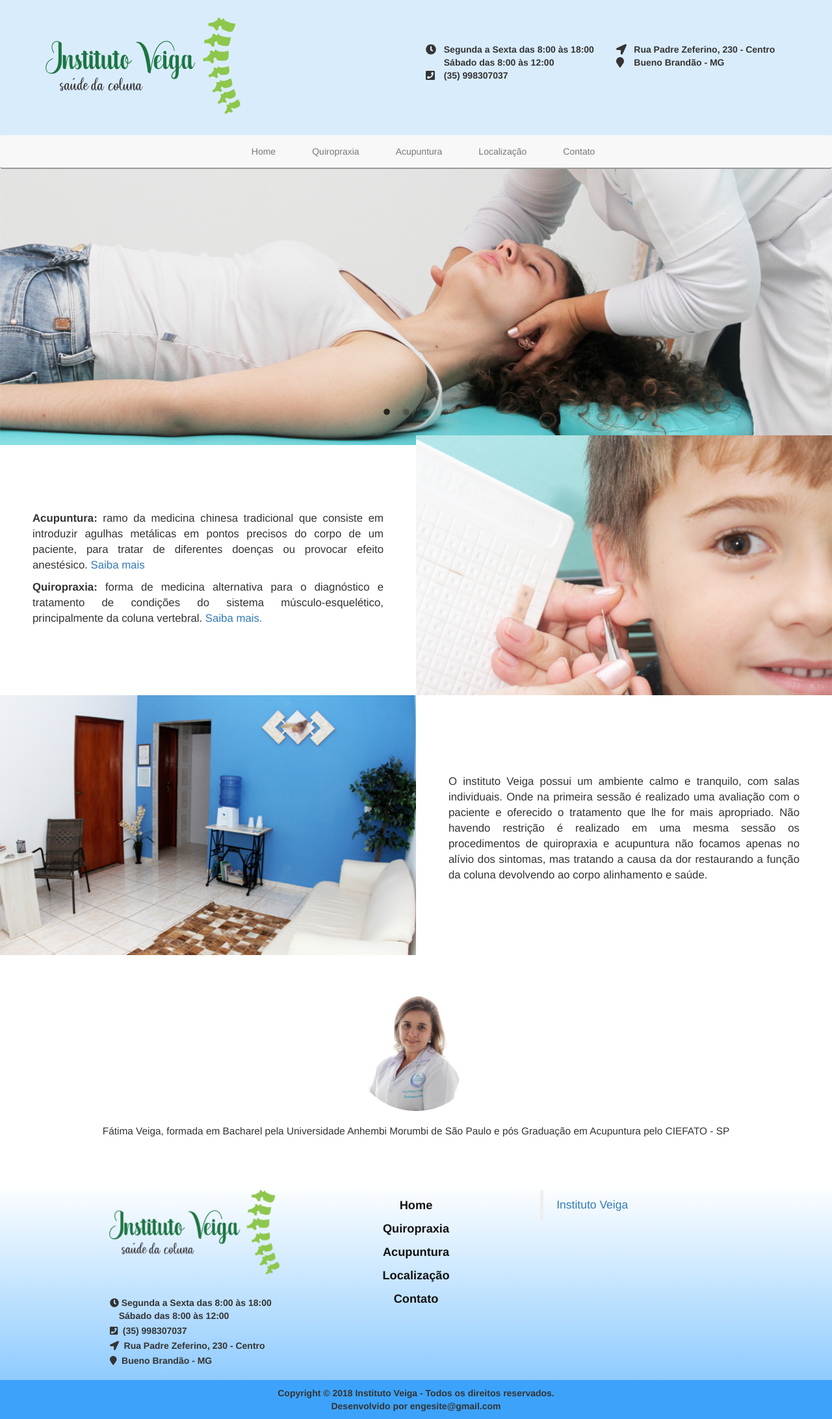
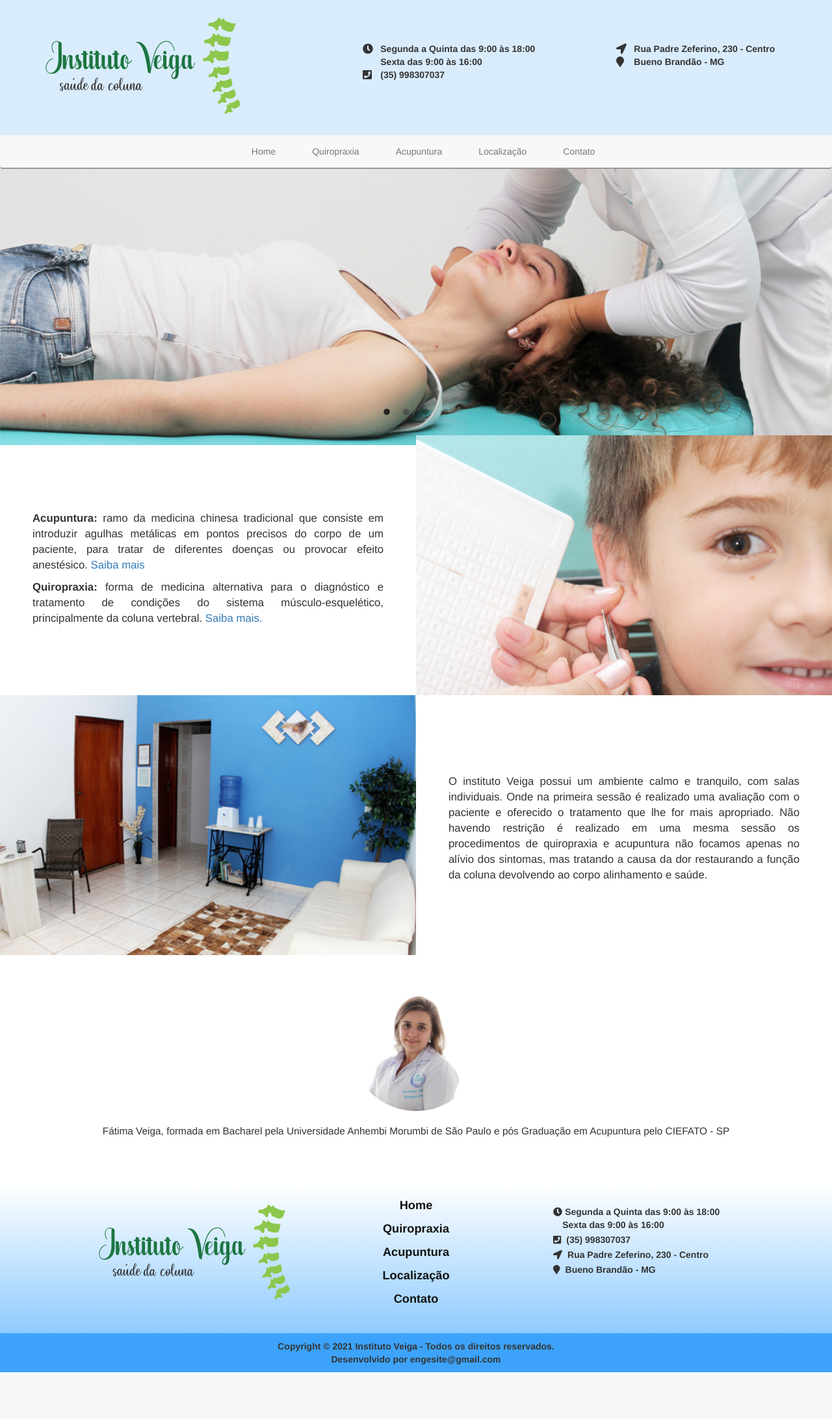
Before and after one commit to henriquevm/site-instituto-veiga, a PHP site: page / in a window 1280 px wide. Shown: the whole page at 65% size. After the commit the page ends 2112 px from the top, so only its background shows below. Run offline with PHP 8.4, Linux system fonts and the light colour scheme; some libraries are stand-ins or nearby versions; some web fonts are replaced.

Commit message:
update fooder and header

```diff
--- a/css/base.css
+++ b/css/base.css
@@ -7,7 +7,9 @@ body {
 .cabecalho {
   margin-bottom: 30px;
 }
-
+.footerMargin {
+  margin-top: 30px;
+}
 #topo {
   height: 100%;
   background: #d9ecfc;
@@ -39,7 +41,7 @@ body {
 }
 
 .texto-header {
-  margin-top: 25%;
+  margin-top: 65px;
   font-weight: bold;
 }
 .texto-header span {
--- a/inc/footer.php
+++ b/inc/footer.php
@@ -1,17 +1,9 @@
 <footer id="rodape">
 		<div class="container">
 			<div class="row">
-				<div class="col-md-5">
+				<div class="col-md-5 footerMargin">
 					<div class="row">
-						<div class="col-md-12">
-							<a href="index.php"><img src="img/logo-menu.png" class="img-responsive logo-rodape"><br></a>
-							<div class="texto-header">
-								<span><i class="fas fa-clock"></i>&nbsp;Segunda a Sexta das 8:00 às 18:00<br />&emsp;Sábado das 8:00 às 12:00</span>
-								<span><i class="fas fa-phone-square"></i>&nbsp;&nbsp;(35) 998307037</span>
-								<span><i class="fas fa-location-arrow"></i>&nbsp;&nbsp;Rua Padre Zeferino, 230 - Centro</span>
-								<span><i class="fas fa-map-marker"></i>&nbsp;&nbsp;Bueno Brandão - MG</span>
-							</div>
-						</div>
+						<a href="index.php"><img src="img/logoSVG.svg" class="img-responsive logo-rodape"><br></a>
 					</div>
 				</div>
 				<div class="col-md-2">
@@ -25,6 +17,16 @@
 				</div>
 				<div class="col-md-5">
 					<div class="row">
+						<div class="col-md-12 footerMargin">
+							<div class="texto-header">
+								<span><i class="fas fa-clock"></i>&nbsp;Segunda a Quinta das 9:00 às 18:00<br />&emsp;Sexta das 9:00 às 16:00</span>
+								<span><i class="fas fa-phone-square"></i>&nbsp;&nbsp;(35) 998307037</span>
+								<span><i class="fas fa-location-arrow"></i>&nbsp;&nbsp;Rua Padre Zeferino, 230 - Centro</span>
+								<span><i class="fas fa-map-marker"></i>&nbsp;&nbsp;Bueno Brandão - MG</span>
+							</div>
+						</div>
+					</div>
+				<!-- <div class="row">
 						<div class="col-md-12">
 							<div class="box-facebook">
 								<div class="fb-page" data-href="https://www.facebook.com/Instituto-Veiga-955888764518528/" data-tabs="timeline" data-height="200" data-small-header="false" data-adapt-container-width="true" data-hide-cover="false" data-show-facepile="true">
@@ -32,7 +34,7 @@
 								</div>
 							</div>
 						</div>
-					</div>
+					</div> -->
 				</div>
 			</div>
 		</div>
@@ -43,7 +45,7 @@
 			<div class="row">
 				<div class="col-md-12">
 					<div class="texto-direitos">
-					Copyright © 2018 Instituto Veiga - Todos os direitos reservados.<br>
+					Copyright © 2021 Instituto Veiga - Todos os direitos reservados.<br>
 					Desenvolvido por engesite@gmail.com
 					</div>
 				</div>
--- a/inc/header.php
+++ b/inc/header.php
@@ -80,18 +80,18 @@
 			<div class="col-md-12">
 				<div class="container">
 					<div class="row hidden-xs hidden-sm cabecalho">
-						<div class="col-md-6 col-sm-6">
+						<div class="col-md-5 col-sm-5">
 							<a href="index.php"><img src="img/logoSVG.svg" alt="Instituto Veiga" class="img-responsive img-logo"></a>
 						</div>
-						<div class="col-md-3">
-							<div class="texto-header vcenter">
-								<div class="icone"><div class="icon-header iconeMax" ><i class="fas fa-clock"></i></div>&nbsp;&nbsp;Segunda a Sexta das 8:00 às 18:00</div>
-								<div class="icone"><div class="icon-header iconeMax"></div>&nbsp;&nbsp;Sábado das 8:00 às 12:00</div>
+						<div class="col-md-4">
+							<div class="texto-header">
+								<div class="icone"><div class="icon-header iconeMax" ><i class="fas fa-clock"></i></div>&nbsp;&nbsp;Segunda a Quinta das 9:00 às 18:00</div>
+								<div class="icone"><div class="icon-header iconeMax"></div>&nbsp;&nbsp;Sexta das 9:00 às 16:00</div>
 								<div class="icone"><div class="icon-header iconeMax"><i class="fas fa-phone-square"></i></div>&nbsp;&nbsp;(35) 998307037</div>
 							</div>
 						</div>
 						<div class="col-md-3">
-							<div class="texto-header vcenter">
+							<div class="texto-header">
 								<div class="icone"><div class="icon-header iconeMax"><i class="fas fa-location-arrow"></i></div>&nbsp;&nbsp;Rua Padre Zeferino, 230 - Centro</div>
 								<div class="icone"><div class="icon-header iconeMax"><i class="fas fa-map-marker"></i></div>&nbsp;&nbsp;Bueno Brandão - MG</div>
 							</div>
```
